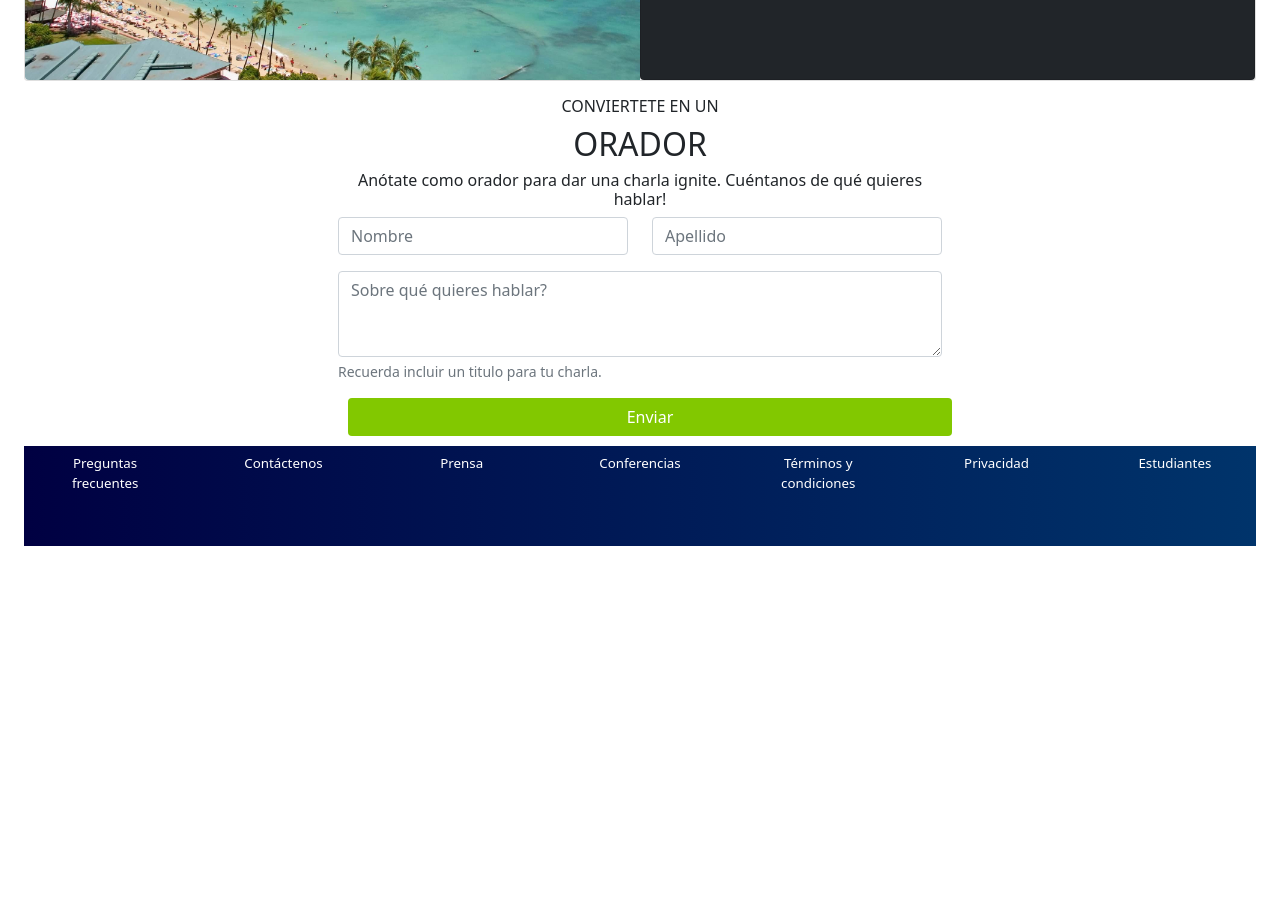
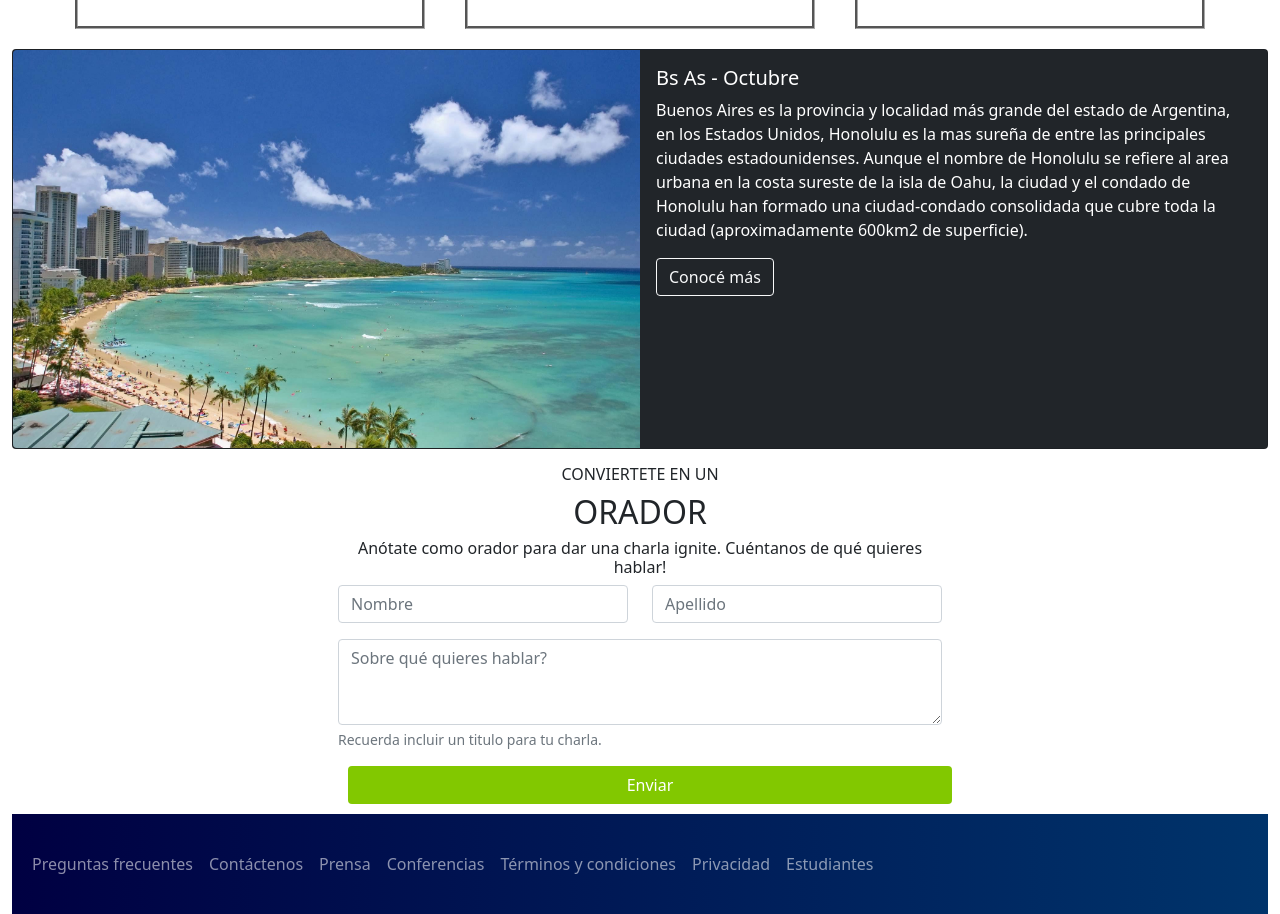
Before and after one commit to diegoverni/-Trabajo_Practico_Integrador, a plain HTML site: page index.html in a window 1280 px wide. Shown: the part 1715-2629 px from the top of the page. Before the commit the page ends 2261 px from the top, so only its background shows below. Drawn offline with nearby package versions, Linux system fonts and the light colour scheme.

Commit message:
Update index.html

```diff
--- a/index.html
+++ b/index.html
@@ -28,21 +28,21 @@
               <a class="nav-link disabled" href="#">Los oradores</a>
               <a class="nav-link disabled" href="#">El lugar y la fecha</a>
               <a class="nav-link active">Convierte en orador</a>
-              <a class="nav-link active" style="color: green" href="#">Comprar tickets</a>
+              <a class="nav-link active" style="color: green" href="https://diegoverni.github.io/TP-Integrador-JS/">Comprar tickets</a>
           </ul>
       </div>
     </div>
   </nav>
 
- <div class="container-fluid">
-    <img src="img/ba1.jpg" class="contenedor-img"  class="background-blend-mode: darken">
-    <div class="texto-encima">Conf Bs As</div>
-    <div class="texto-encima1">Bs As llega por primera vez a Argentina. Un evento para compartir con nuestra comunidad el conocimiento y experiencia de los expertos que están creando el futuro de Internet. Ven a conocer a miembros del evento, a otros estudiantes de Codo a Codo y los oradores de primer nivel que tenemos para ti. Te esperamos!</p>
+<div class="card bg-dark text-white" style="opacity: 100%;" >
+  <img src="img/ba1.jpg" class="card-img" alt="...">
+  <div class="card-img-overlay">
+    <h1 class="card-title">Conf Bs As</h5>
+    <p class="card-text">Bs As llega por primera vez a Argentina. Un evento para compartir con nuestra comunidad el conocimiento y experiencia de los expertos que están creando el futuro de Internet. Ven a conocer a miembros del evento, a otros estudiantes de Codo a Codo y los oradores de primer nivel que tenemos para ti. Te esperamos!</p>
     <button type="button" class="btn btn-outline-light">Quiero ser orador</button>
     <button type="button" class="btn btn-success">Comprar tickets</button>
-    </div>
+  </div>
 </div>
-
 
 <div class="container-fluid">
   <h6 style="text-align:center">CONOCE A LOS</h6>
@@ -80,22 +80,18 @@
     </div>
   </div>
 
-
-<div class="container-fluid">
-  <div class="card mb-3">
+<div class="card mb-3 text-white bg-dark">
   <div class="row g-0">
     <div class="col-md-6">
       <img src="img/honolulu.jpg" class="img-fluid rounded-start">
     </div>
-      <div class="card text-white bg-dark" style="max-width: 50%;">
-        <div class="card-body">
-          <h5 class="card-title" style="text-align: left">Bs As - Octubre</h5>
-          <p class="card-text" style="text-align: left";>Buenos Aires es la provincia y localidad más grande del estado de Argentina, en los Estados Unidos, Honolulu es la mas sureña de entre las principales ciudades estadounidenses. Aunque el nombre de Honolulu se refiere al area urbana en la costa sureste de la isla de Oahu, la ciudad y el condado de Honolulu han formado una ciudad-condado consolidada que cubre toda la ciudad (aproximadamente 600km2 de superficie).</p>
-          <p></p>
-          <button type="button" class="btn btn-outline-light">Conocé más</button>
-        </div>
+    <div class="col-md-6">
+      <div class="card-body" >
+        <h5 class="card-title">Bs As - Octubre</h5>
+        <p class="card-text">Buenos Aires es la provincia y localidad más grande del estado de Argentina, en los Estados Unidos, Honolulu es la mas sureña de entre las principales ciudades estadounidenses. Aunque el nombre de Honolulu se refiere al area urbana en la costa sureste de la isla de Oahu, la ciudad y el condado de Honolulu han formado una ciudad-condado consolidada que cubre toda la ciudad (aproximadamente 600km2 de superficie).</p>
+        <button type="button" class="btn btn-outline-light">Conocé más</button>
       </div>
-   </div>
+    </div>
   </div>
 </div>
 
@@ -127,39 +123,25 @@
 </div>
 
 
-<footer>
-<div class="container-fluid">
-  <nav>
-    <div class="nav2" style="column-count: 7;">
-      <ul class="nav nav-pills nav-fill" >
-      <div id="textvar">
-        <li>
-          <a class="nav-link" href="#" style="color: white;">Preguntas frecuentes</a>
-        </li>
-        <li>
-          <a class="nav-link"  href="#" style="color: white;">Contáctenos</a>
-        </li>
-        <li>
-          <a class="nav-link" href="#" style="color: white;">Prensa</a>
-        </li>
-        <li>
-          <a class="nav-link" href="#" style="color: white;">Conferencias</a>
-        </li>
-        <li>
-          <a class="nav-link" href="#" style="color: white;">Términos y condiciones</a>
-        </li>
-        <li>
-          <a class="nav-link" href="#" style="color: white;">Privacidad</a>
-        </li>
-        <li>
-          <a class="nav-link" href="#" style="color: white;">Estudiantes</a>
-        </li>
+
+<nav class="navbar navbar-expand-lg navbar-dark bg-dark nav2">
+  <div class="container-fluid">
+    <button class="navbar-toggler" type="button" data-bs-toggle="collapse" data-bs-target="#navbarNavAltMarkup" aria-controls="navbarNavAltMarkup" aria-expanded="false" aria-label="Toggle navigation">
+      <span class="navbar-toggler-icon"></span>
+    </button>
+    <div class="collapse navbar-collapse" id="navbarNavAltMarkup">
+      <div class="navbar-nav">
+      <a class="nav-link" href="#">Preguntas frecuentes</a>
+      <a class="nav-link"  href="#">Contáctenos</a>
+      <a class="nav-link" href="#">Prensa</a>
+      <a class="nav-link" href="#">Conferencias</a>
+      <a class="nav-link" href="#">Términos y condiciones</a>
+      <a class="nav-link" href="#">Privacidad</a>
+      <a class="nav-link" href="#">Estudiantes</a>
       </div>
-      </ul>
     </div>
-  </nav>
 </div>
-</footer>
+</nav>
 
 </body>
 </html>
```
